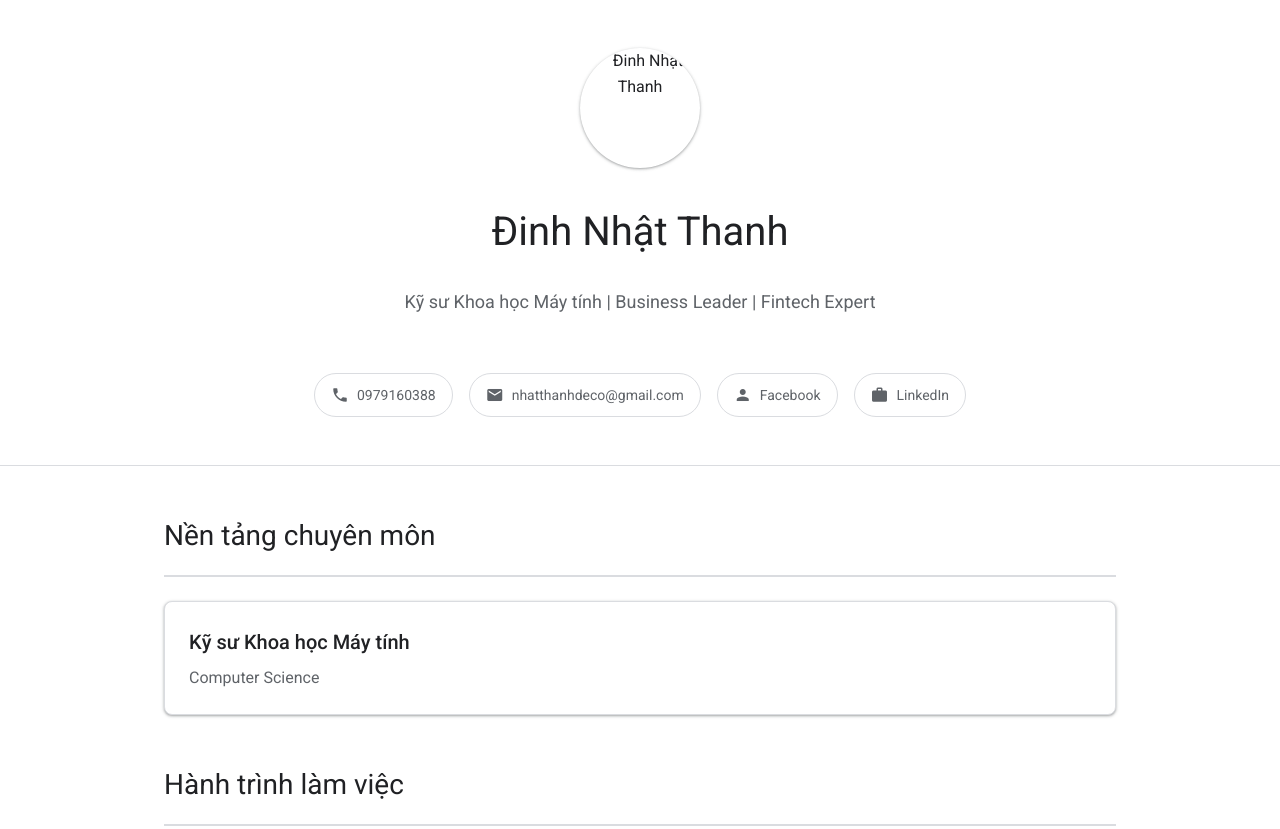
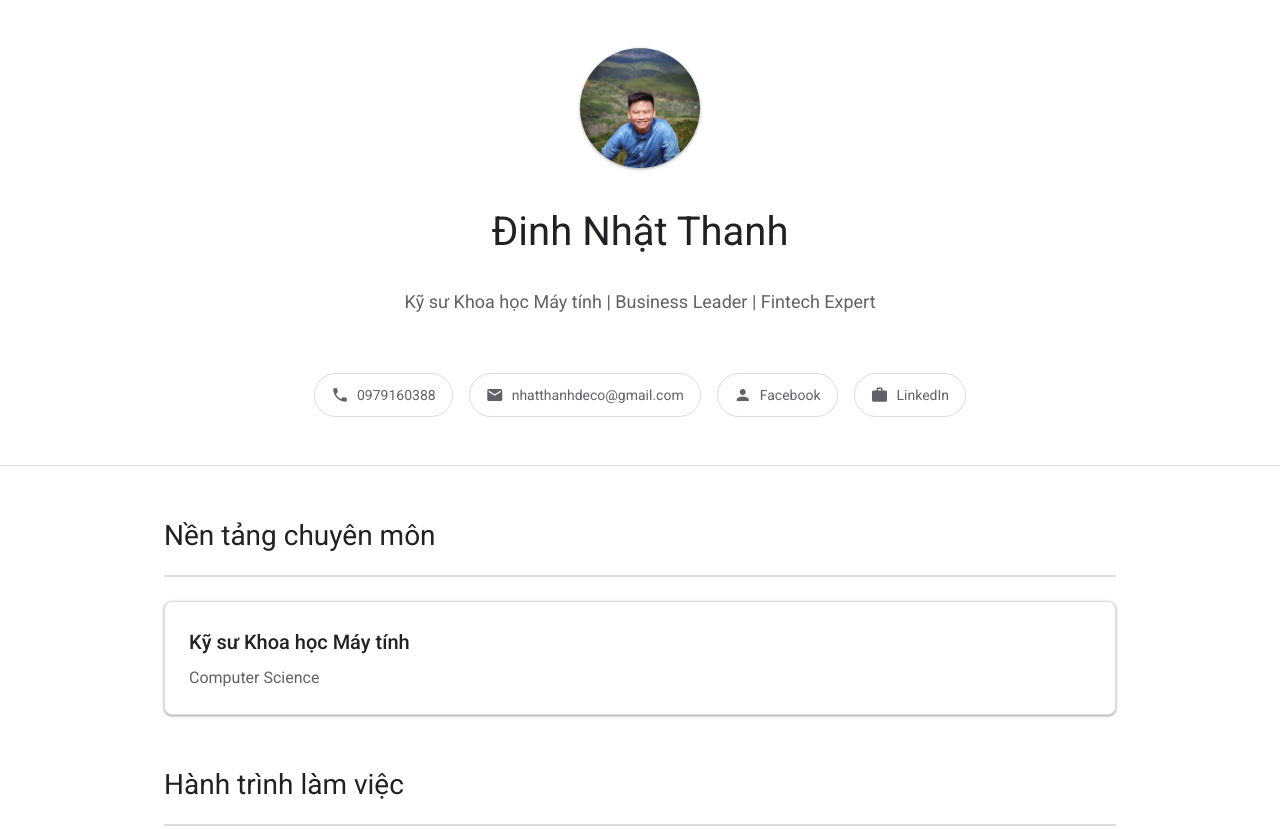
Before and after one commit to decothanh/profile, a plain HTML site: page index.html in a window 1280 px wide. Shown: the top 829 px of the page. Drawn offline with Linux system fonts and the light colour scheme.

Commit message:
Change profile image format from jpg to jpeg

```diff
--- a/index.html
+++ b/index.html
@@ -409,7 +409,7 @@
         <div class="container">
             <div class="header-content">
                 <div class="profile-image">
-                    <img src="profile.jpg" alt="Đinh Nhật Thanh" id="profileImg">
+                    <img src="profile.jpeg" alt="Đinh Nhật Thanh" id="profileImg">
                 </div>
                 <h1 class="name">Đinh Nhật Thanh</h1>
                 <p class="title">Kỹ sư Khoa học Máy tính | Business Leader | Fintech Expert</p>
```
